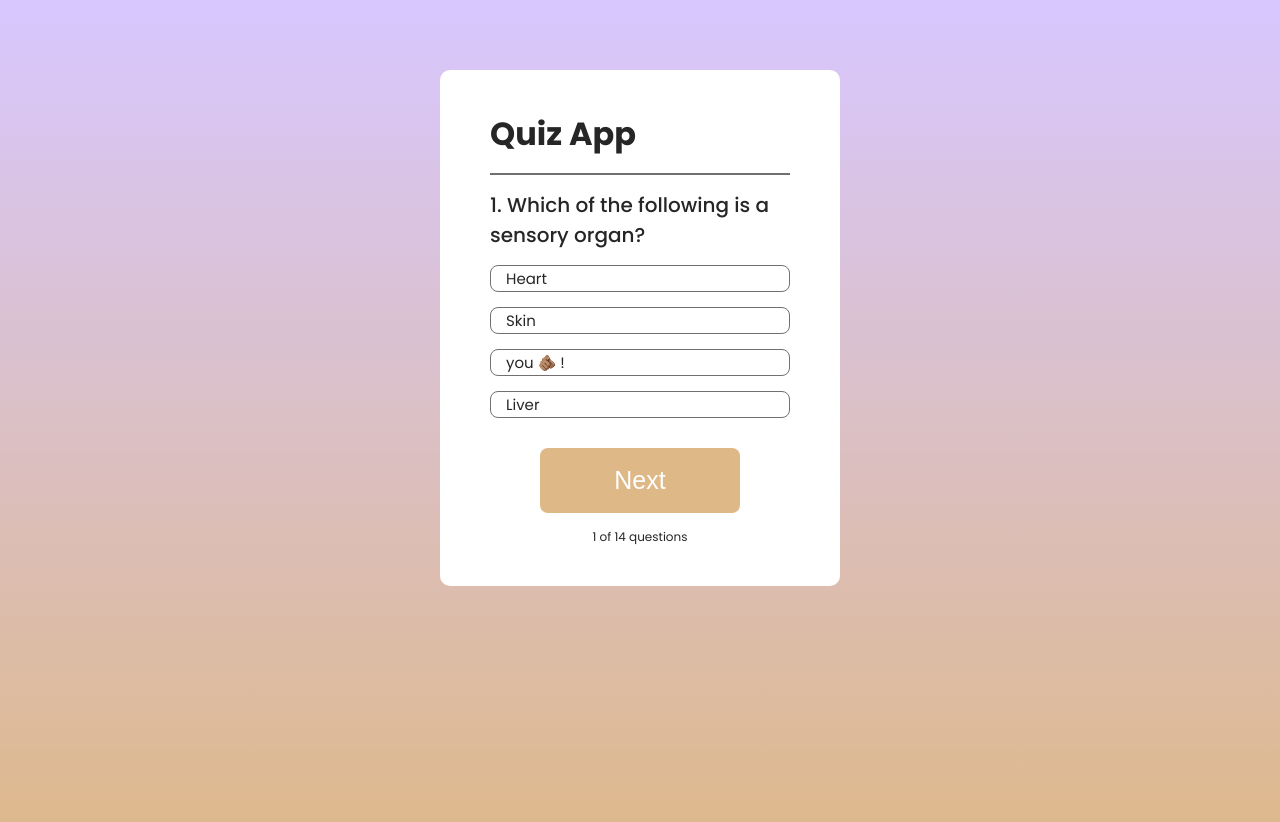
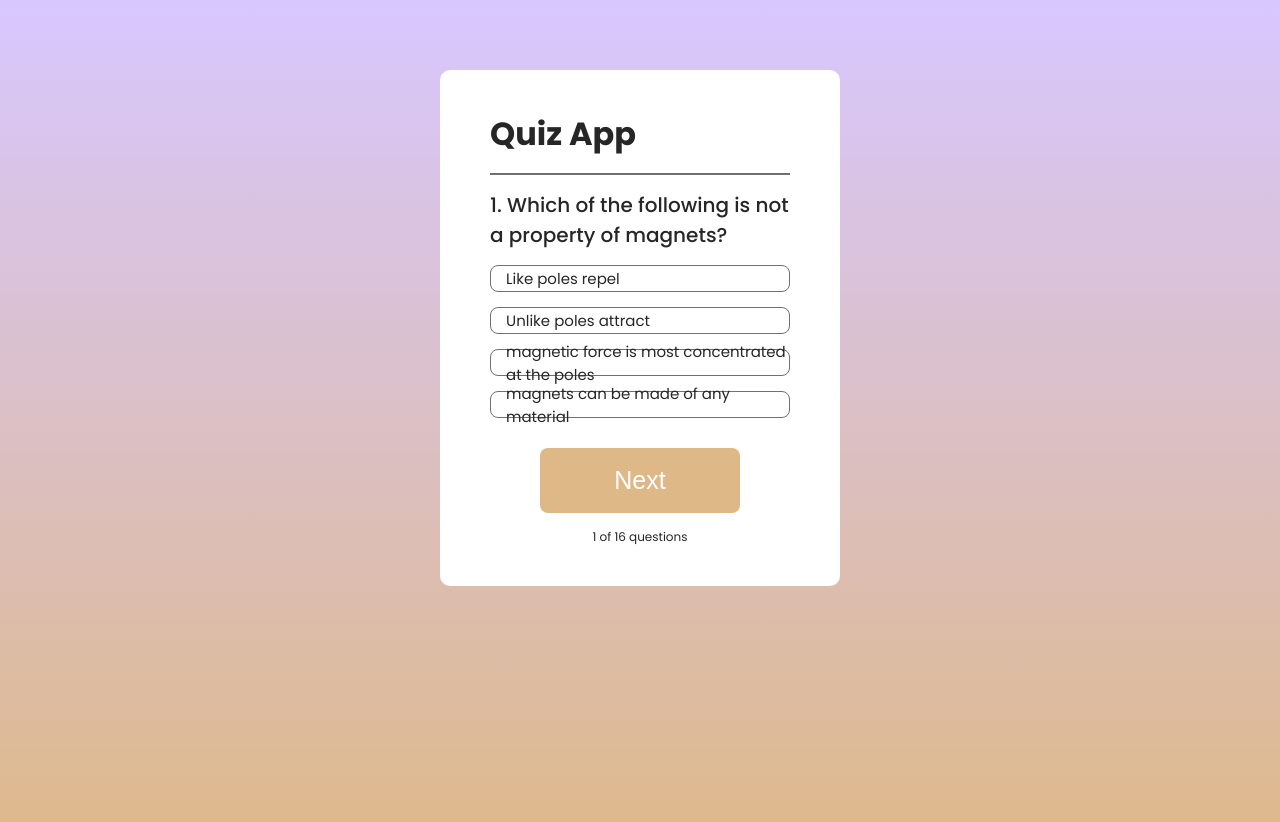
Before and after one commit to Skidrow65/QuizApp, a React (Vite) app: page / in a window 1280 px wide. Shown: the top 822 px of the page. Built offline with nearby package versions, Linux system fonts and the light colour scheme.

Commit message:
Update data.js

```diff
--- a/src/assets/data.js
+++ b/src/assets/data.js
@@ -1,114 +1,130 @@
 export const data = [
     {
-      question: "Which of the following is a sensory organ?",
-      option1: "Heart",
-      option2: "Skin",
-      option3: "you 🫵🏽 !",
-      option4: "Liver",
+      question: "Which of the following is not a property of magnets?",
+      option1: "Like poles repel",
+      option2: "Unlike poles attract",
+      option3: "magnetic force is most concentrated at the poles",
+      option4: "magnets can be made of any material",
+      ans: 4,
+    },
+    {
+      question: "Which of the following is not true?",
+      option1: "F=m x a",
+      option2: "speed=distace/time",
+      option3: "velocity=speed",
+      option4: "displacement=distance",
+      ans: 4,
+    },
+    {
+      question: "What best defines frequency?",
+      option1: "t(wavelength)",
+      option2: "1/T",
+      option3: "T/wavelength",
+      option4: "mass/volume",
+      ans: 2,
+    },
+    {
+      question: "which is a fact about density?",
+      option1: "its mass per unit volume",
+      option2: "it varies on different objects",
+      option3: "solids are denser compared to other states of matter",
+      option4: "All of the above",
+      ans: 4,
+    },
+    {
+      question: "Which does not affect the spring constant?",
+      option1: "Diameter of the wire",
+      option2: "Material of the spring",
+      option3: "Length of the spring",
+      option4: "Mass of the spring",
+      ans: 4,
+    },
+    {
+      question: "who among the following is not a founding father of physics",
+      option1: "Isaac Newton",
+      option2: "Galileo Galilei",
+      option3: "Georg Simon Ohm",
+      option4: "louis Armstrong",
+      ans: 4,
+    },
+    {
+      question: "which is not a property of good brake fluid?",
+      option1: "High boiling point",
+      option2: "High lubricant power",
+      option3: "Highly corrosive",
+      option4: "Low viscosity(freezing point)",
       ans: 3,
     },
     {
-      question: "Which of the following senses is affected when a person (you) is rejected",
-      option1: "Taste",
-      option2: "Touch",
-      option3: "Ability to live",
-      option4: "none of the above",
+      question: "Which is a part of a vernier calliper?",
+      option1: "Internal-jaws",
+      option2: "Locking screw",
+      option3: "Metric scale",
+      option4: "All of the above",
       ans: 4,
     },
     {
-      question: "What special structures are found in sensory organs to react to stimuli?",
-      option1: "Your face",
-      option2: "Nerve impulses",
-      option3: "Fists",
-      option4: "Olfactory cells",
+      question: "Which is false?",
+      option1: "F= m x a",
+      option2: "work=F x d",
+      option3: "density= m x V",
+      option4: "d= V/t",
+      ans: 4,
+    },
+    {
+      question: "Which of the following show how magnets can be made?",
+      option1: "Induction",
+      option2: "By stroking",
+      option3: "Using electric current",
+      option4: "all of the above",
+      ans: 4,
+    },
+    {
+      question: "the following shows ways of demagnetizing apart from one which one?",
+      option1: "Heating them strongly",
+      option2: "Hammering facing E-W direction",
+      option3: "placing magnets near alternating currents",
+      option4: "storing magnets together with unlike poles adjacent.",
+      ans: 4,
+    },
+    {
+      question: "which is not part of a micrometer screw gauge?",
+      option1: "Anvil",
+      option2: "Barrel",
+      option3: "sleeve",
+      option4: "measuring axle",
+      ans: 4,
+    },
+    {
+      question: "Which is not a use of magnets?",
+      option1: "making loud peakers",
+      option2: "Making telephone speakers",
+      option3: "Making cooking utensils",
+      option4: "Making moving coil meters",
       ans: 3,
     },
     {
-      question: "Who is the greatest football player?",
-      option1: "Christiano Ronaldo",
-      option2: "John Ohm",
-      option3: "Lionel Mouse",
-      option4: "Ricardo Quaresma",
-      ans: 1,
-    },
-    {
-      question: "Most receptors in the skin are in the?",
-      option1: "Dermis",
-      option2: "Epidermis",
-      option3: "Sebaceous Gland",
-      option4: "Fatty layer",
-      ans: 2,
-    },
-    {
-      question: "How will low atmospheric pressure affect transpiration?",
-      option1: "Increase",
-      option2: "Decrease",
-      option3: "Stay constant",
-      option4: "Fuck would i know",
-      ans: 1,
-    },
-    {
-      question: "Did i google most of these questions?",
-      option1: "Yes",
-      option2: "Definetly",
-      option3: "Affirmative",
-      option4: "I made them up",
+      question: "Which tools can be used to measure length?",
+      option1: "Meter rule",
+      option2: "Vernier calliper",
+      option3: "Micrometer screwgauge",
+      option4: "All of the above",
       ans: 4,
     },
     {
-      question: "What is the greatest tv show produced?",
-      option1: "Squid game",
-      option2: "Cocomelon",
-      option3: "House of Ninjas",
-      option4: "Breaking Bad",
-      ans: 2,
-    },
-    {
-      question: "what is the main function of the guard cells?",
-      option1: "Transpiration",
-      option2: "Guttation",
-      option3: "Transcription",
-      option4: "None of the above",
-      ans: 1,
-    },
-    {
-      question: "What version of BMW would you buy?",
-      option1: "2016 BMW 4GranCoupe",
-      option2: "2024 BMW i5",
-      option3: "2010 BMW E60 M5",
-      option4: "You have no money😂",
-      ans: 4,
-    },
-    {
-      question: "who would you marry?",
-      option1: "Ice spice",
-      option2: "Latto",
-      option3: "Tyla",
-      option4: "Sandy Cheeks🐿",
-      ans: 4,
-    },
-    {
-      question: "who is the greatest formula 1 driver?",
-      option1: "Max Verstappen",
-      option2: "Lewis Hamilton",
-      option3: "John Ohms",
-      option4: "Lando Norris",
+      question: "Which is not a state of equilibrium?",
+      option1: "stable equilibrium",
+      option2: "unstable equilibrium",
+      option3: "just equlibrium",
+      option4: "Neutral equilibrium",
       ans: 3,
     },
     {
-      question: "Who is the greatest 3 point shooter?",
-      option1: "Stephen Curry",
-      option2: "sabrina",
-      option3: "John Ohm",
-      option4: "Thompson",
-      ans: 1,
-    },
-    {
-      question: "Who has the most pole positions?",
-      option1: "Lewis Hamilton",
-      option2: "Max Verstappen",
-      option3: "Michael Schumacher",
-      option4: "Ayrton Senna",
-      ans: 1,
+      question: "Which is an application of stability?",
+      option1: "Racing cars",
+      option2: "Double decker buses",
+      option3: "Design of motor vehicles",
+      option4: "All of the above",
+      ans: 4,
     },
   ];
```
